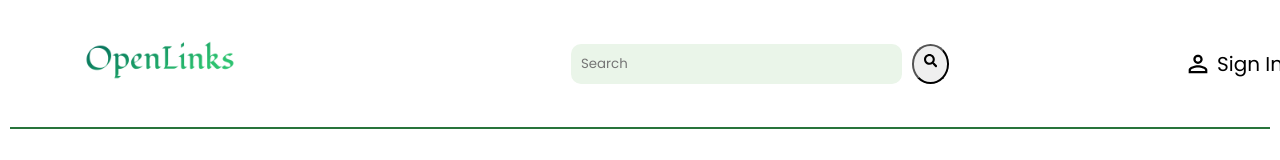
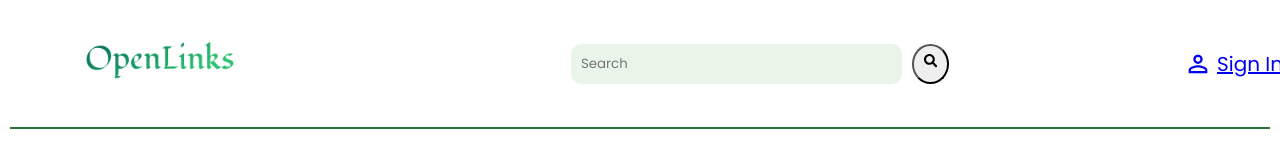
Before and after one commit to Gahbriehel/openlinks, a React (Create React App) app in the folder openlinks/: page /contact in a window 1280 px wide. Shown: the top 160 px of the page. Built offline with nearby package versions, Linux system fonts and the light colour scheme.

Commit message:
fix: updated Sign In button to link to Signup page

```diff
--- a/openlinks/src/components/nav.js
+++ b/openlinks/src/components/nav.js
@@ -23,7 +23,7 @@ const Nav = () => {
                     </div>
                     <div className='nav_top_right'>
                         <div className='account'>
-                            <button><MdPersonOutline className='account_icon' /> Sign In</button>
+                            <Link to='/signup'><button><MdPersonOutline className='account_icon' /> Sign In</button></Link>
                         </div>
                         <div className='cart_btn'>
                             <Link to='/cart' className='cart_link'><button><MdOutlineShoppingCart className='cart_icon' /> Cart {cartData.number > 0 && <span><sup>({cartData.number})</sup></span>}</button></Link>
```
